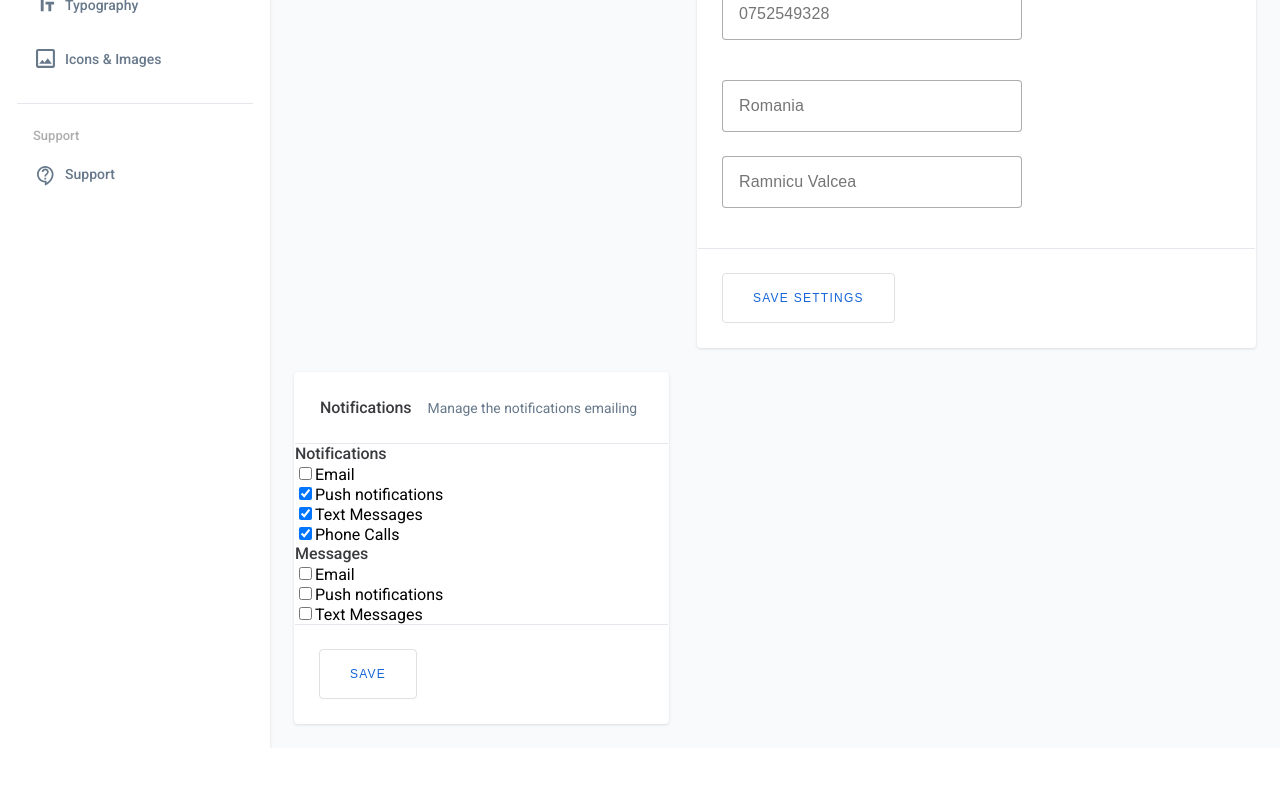
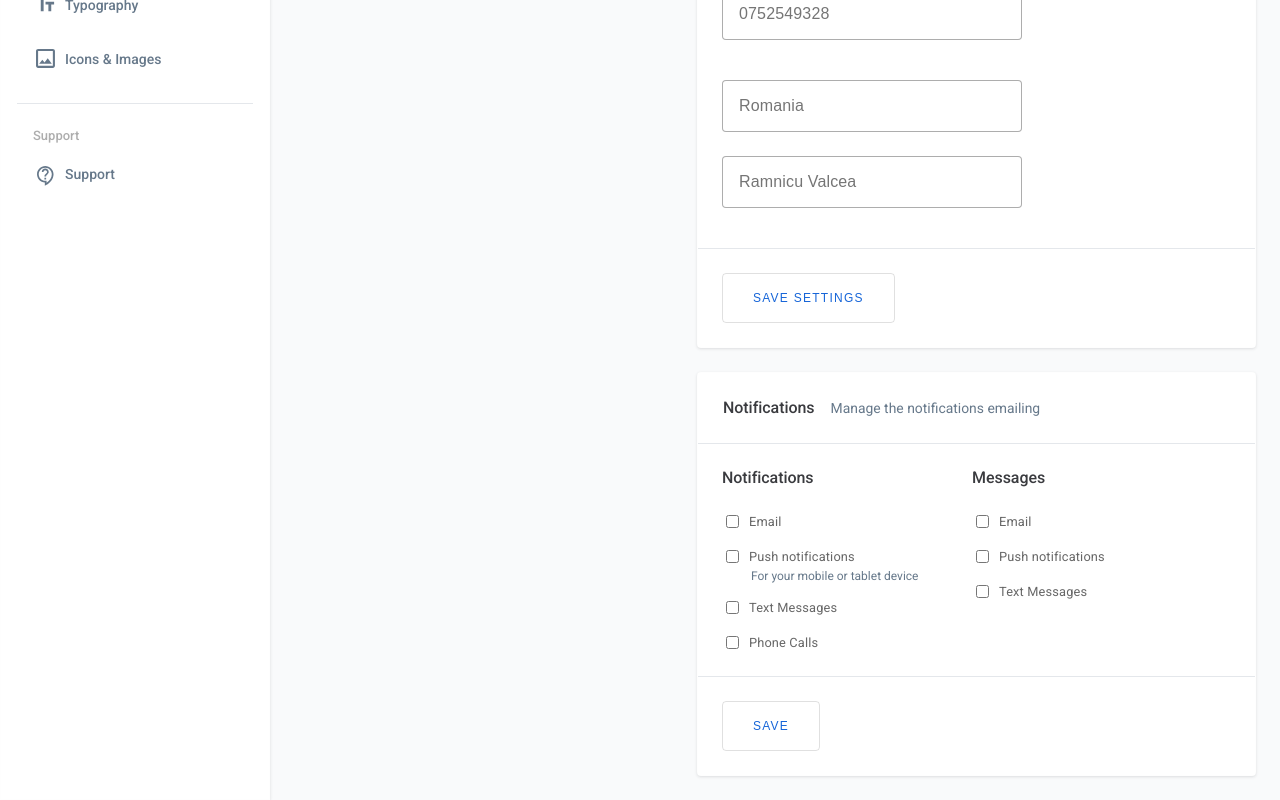
Before and after one commit to istrelkina/test-app, a React (Create React App) app: page / in a window 1280 px wide. Shown: the part 531-1331 px from the top of the page. Before the commit the page ends 1279 px from the top, so only its background shows below. Built offline with nearby package versions, Linux system fonts and the light colour scheme.

Commit message:
refactor: add component checkbox

```diff
--- /dev/null
+++ b/src/components/Checkbox/Checkbox.jsx
@@ -0,0 +1,12 @@
+import style from "./Checkbox.module.scss";
+
+const Checkbox = (props) => {
+  return (
+    <div className={`${style.input}${props.state ? ` ${style.text}` : ""}`}>
+      <input type="checkbox" id={props.name} name={props.name} />
+      <label htmlFor={props.name}>{props.label}</label>
+    </div>
+  );
+};
+
+export default Checkbox;
--- /dev/null
+++ b/src/components/Checkbox/Checkbox.module.scss
@@ -0,0 +1,32 @@
+@import "./../scss/var";
+
+.input {
+  margin-bottom: 16px;
+  display: flex;
+  align-items: center;
+  label {
+    letter-spacing: 0.15px;
+    color: rgba(0, 0, 0, 0.6);
+    padding-left: 9px;
+    font-size: 1rem;
+  }
+}
+.text {
+  position: relative;
+  margin-bottom: 32px;
+  &::before {
+    position: absolute;
+    content: "For your mobile or tablet device";
+    top: 22px;
+    left: 29px;
+    font-size: 12px;
+    color: $text;
+  }
+}
+
+@media (max-width: 1280px) {
+  .input label {
+    font-size: 0.8rem;
+    padding-left: 7px;
+  }
+}
--- a/src/components/Main/Notifications/Notifications.js
+++ b/src/components/Main/Notifications/Notifications.js
@@ -1,55 +1,35 @@
 import Button from "../../Button/Button";
+import Checkbox from "../../Checkbox/Checkbox";
 import style from "./Notifications.module.scss";
 
 const Notifications = () => {
   return (
-    <div className="notif main-block">
+    <div className={`${style.notif} main-block`}>
       <div className="main-block__title">
         <h3>Notifications</h3>
         <div className="h3-desc">Manage the notifications emailing</div>
       </div>
-      <div className="main-block__fields notif__fields">
-        <div className="notif__wrapper">
-          <div className="notif__notifications">
-            <h3 className="notif__title">Notifications</h3>
+      <div className={`main-block__fields ${style.fields}`}>
+        <div className={style.wrapper}>
+          <div className={style.notifications}>
+            <h3 className={style.title}>Notifications</h3>
 
-            <div className="notif__input">
-              <input className="notif__checkbox" type="checkbox" id="email" name="email" />
-              <label htmlFor="email">Email</label>
-            </div>
+            <Checkbox name="email" label="Email" />
+            <Checkbox name="push" label="Push notifications" state="text" />
+            <Checkbox name="text" label="Text Messages" />
+            <Checkbox name="phone" label="Phone Calls" />
 
-            <div className="notif__input notif__text">
+            {/* <div className="notif__input notif__text">
               <input className="notif__checkbox" type="checkbox" id="push" name="push" defaultChecked={true} />
               <label htmlFor="push">Push notifications</label>
-            </div>
+  </div>*/}
+          </div>
+          <div className={style.messages}>
+            <h3 className={style.title}>Messages</h3>
 
-            <div className="notif__input">
-              <input className="notif__checkbox" type="checkbox" id="text" name="text" defaultChecked={true} />
-              <label htmlFor="text">Text Messages</label>
-            </div>
-
-            <div className="notif__input">
-              <input className="notif__checkbox" type="checkbox" id="phone" name="phone" defaultChecked={true} />
-              <label htmlFor="phone">Phone Calls</label>
-            </div>
-          </div>
-          <div className="notif__messages">
-            <h3 className="notif__title">Messages</h3>
-
-            <div className="notif__input">
-              <input className="notif__checkbox" type="checkbox" id="msg-email" name="msg-email" />
-              <label htmlFor="msg-email">Email</label>
-            </div>
-
-            <div className="notif__input">
-              <input className="notif__checkbox" type="checkbox" id="msg-push" name="msg-push" />
-              <label htmlFor="msg-push">Push notifications</label>
-            </div>
-
-            <div className="notif__input">
-              <input className="notif__checkbox" type="checkbox" id="msg-text" name="msg-text" />
-              <label htmlFor="msg-text">Text Messages</label>
-            </div>
+            <Checkbox name="msg-email" label="Email" />
+            <Checkbox name="msg-push" label="Push notifications" />
+            <Checkbox name="msg-text" label="Text Messages" />
           </div>
         </div>
       </div>
--- a/src/components/Main/Notifications/Notifications.module.scss
+++ b/src/components/Main/Notifications/Notifications.module.scss
@@ -2,66 +2,33 @@
 
 .notif {
   grid-column: 2/3;
-  &__wrapper {
-    padding: 24px;
+}
+.wrapper {
+  padding: 24px 24px 8px 24px;
   display: flex;
   justify-content: flex-start;
 }
-  &__notifications {
+.notifications {
   flex: 0 1 250px;
 }
-  &__title {
+.title {
   margin-bottom: 24px;
 }
-  &__input {
-    margin-bottom: 16px;
-    display: flex;
-    align-items: center;
-    label {
-      letter-spacing: 0.15px;
-      color: rgba(0, 0, 0, 0.6);
-      padding-left: 9px;
-      font-size: 1rem;
-    }
-  }
-  &__text {
-    position: relative;
-    margin-bottom: 32px;
-    &::before {
-      position: absolute;
-      content: "For your mobile or tablet device";
-      top: 22px;
-      left: 29px;
-      font-size: 12px;
-      color: $text;
-    }
-  }
-}
 
-@media (max-width: 1280px) {
-  .notif__input label {
-    font-size: 0.8rem;
-  }
-  .notif__input label {
-    padding-left: 7px;
-  }
-}
 @media (max-width: 620px) {
   .main-block {
     margin-bottom: 16px;
   }
 }
 @media (max-width: 395px) {
-  .notif__wrapper {
+  .wrapper {
     display: block;
+    padding: 16px;
   }
-  .notif__notifications {
+  .notifications {
     margin-bottom: 24px;
   }
-  .notif__title {
+  .title {
     margin-bottom: 12px;
   }
-  .notif__wrapper {
-    padding: 16px;
 }
-}
```
Lines whose indentation alone changed are shown as unchanged.
